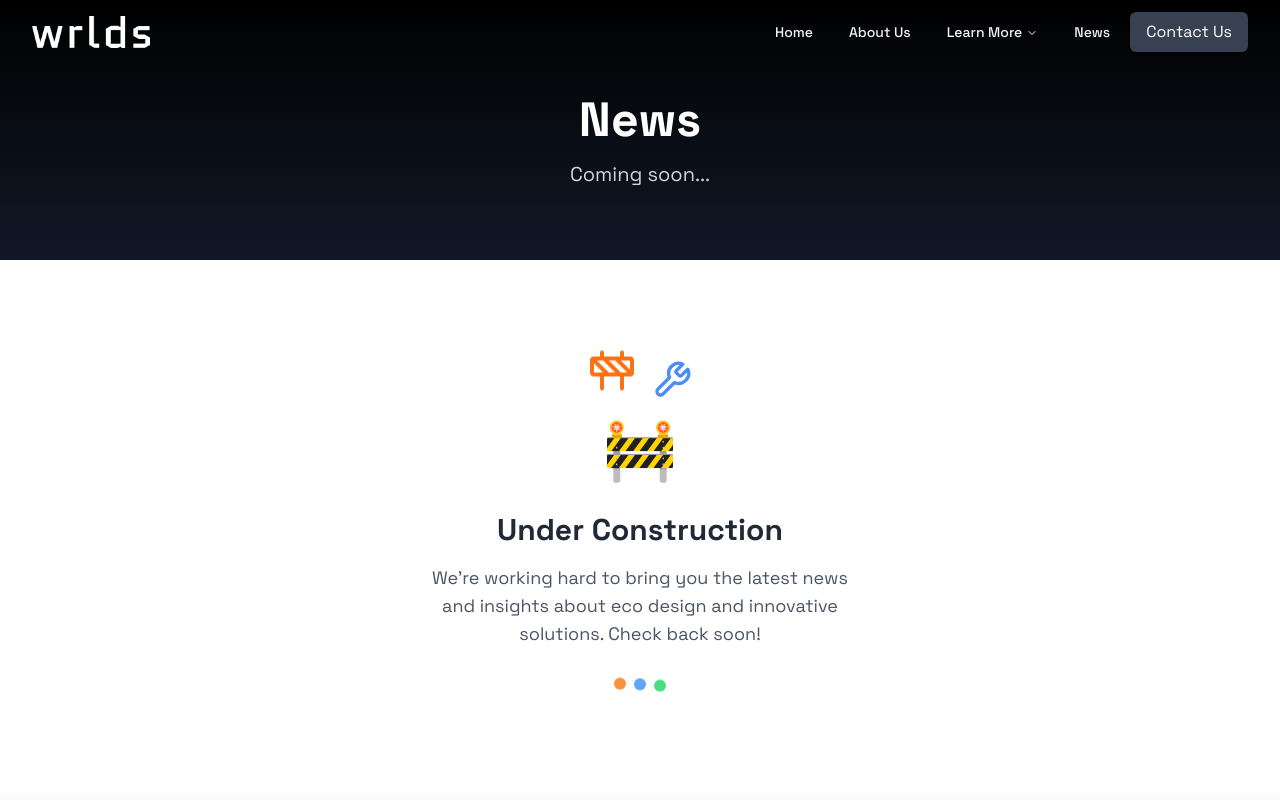
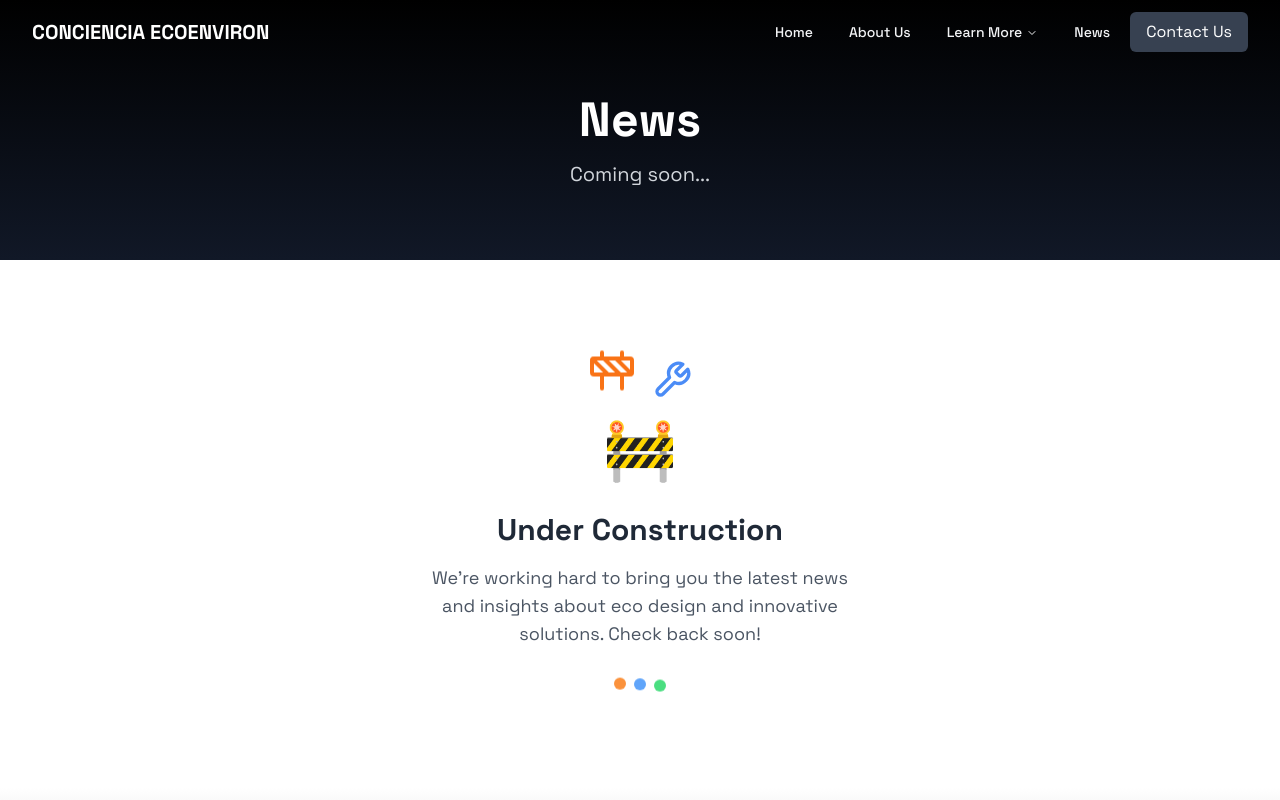
Before and after one commit to UncannySteel/wrlds-ai-integration-8593, a React (Vite) app: page /blog in a window 1280 px wide. Shown: the top 800 px of the page. Built offline with nearby package versions, Linux system fonts and the light colour scheme.

Commit message:
Update Navbar text

```diff
--- a/src/components/Navbar.tsx
+++ b/src/components/Navbar.tsx
@@ -48,7 +48,7 @@ const Navbar = () => {
         <div className="flex items-center justify-between h-16">
           <div className="flex-shrink-0">
             <Link to="/" className="flex items-center">
-              <img src="/lovable-uploads/7d120ee6-3614-4b75-9c35-716d54490d67.png" alt="WRLDS Technologies Logo" className={cn("h-8 w-auto", isScrolled ? "" : "brightness-0 invert")} />
+              <span className={cn("text-xl font-bold", isScrolled ? "text-gray-900" : "text-white")}>CONCIENCIA ECOENVIRON</span>
             </Link>
           </div>
 
```
